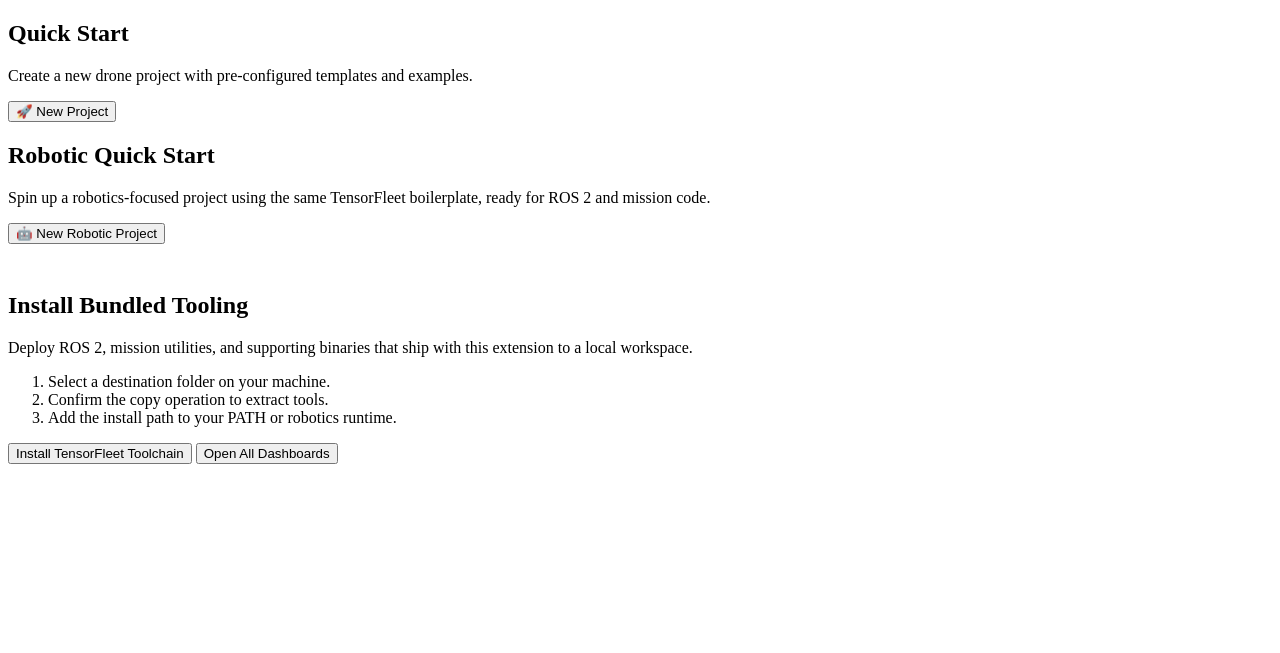
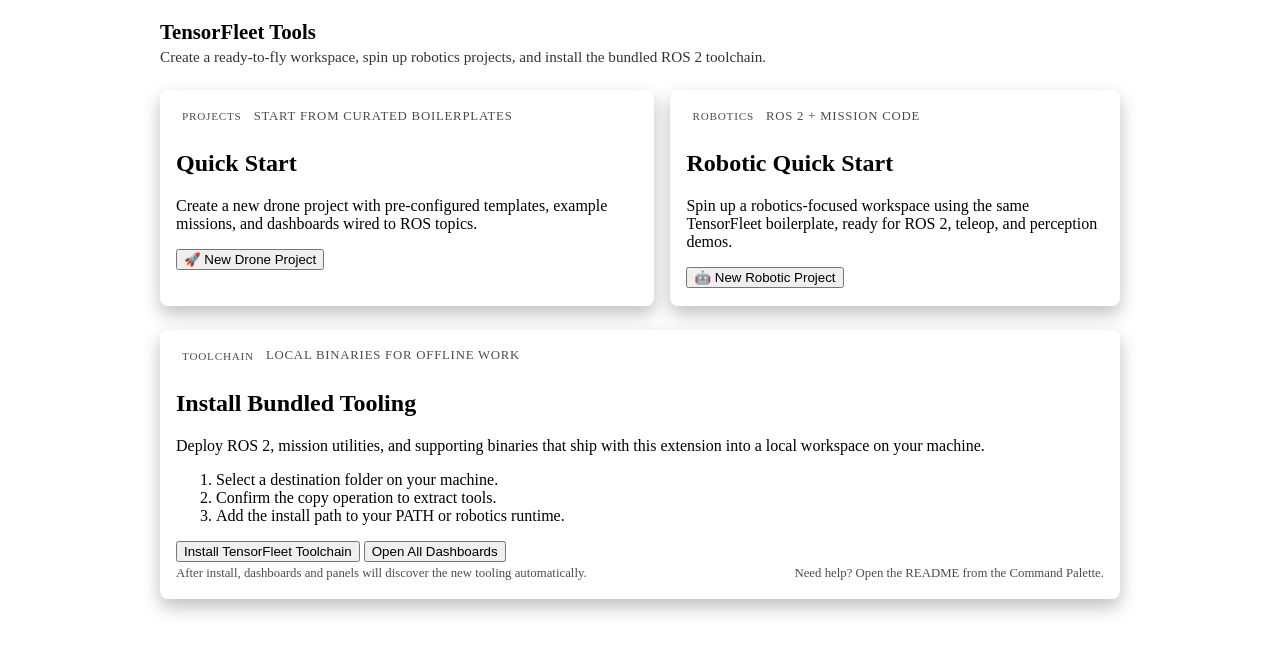
Before and after one commit to TensorFleet/vscode-tensorfleet, a Python web app: template src/templates/tooling-view.html in a window 1280 px wide. Shown: the top 653 px of the page. Run offline with Jinja, Linux system fonts and the light colour scheme; the template is opened without the code that fills it, so the values that code supplies are empty.

Commit message:
UI update for tooling view

```diff
--- a/src/templates/tooling-view.html
+++ b/src/templates/tooling-view.html
@@ -6,34 +6,147 @@
     <meta name="viewport" content="width=device-width, initial-scale=1.0" />
     <title>TensorFleet Tool Installer</title>
     {{styles}}
+    <style>
+      .tooling {
+        max-width: 960px;
+        margin: 0 auto;
+        padding: 12px 8px 24px;
+        display: flex;
+        flex-direction: column;
+        gap: 24px;
+      }
+
+      .tooling__header {
+        display: flex;
+        flex-direction: column;
+        gap: 4px;
+      }
+
+      .tooling__title {
+        margin: 0;
+        font-size: 1.3rem;
+        font-weight: 600;
+      }
+
+      .tooling__subtitle {
+        margin: 0;
+        font-size: 0.95rem;
+        opacity: 0.8;
+      }
+
+      .tooling__grid {
+        display: grid;
+        grid-template-columns: minmax(0, 1.1fr) minmax(0, 1fr);
+        gap: 16px;
+      }
+
+      @media (max-width: 768px) {
+        .tooling__grid {
+          grid-template-columns: minmax(0, 1fr);
+        }
+      }
+
+      .tooling-card {
+        border-radius: 8px;
+        padding: 16px 16px 18px;
+        background: var(--vscode-editorWidget-background, var(--vscode-editor-background));
+        border: 1px solid var(--vscode-editorWidget-border);
+        box-shadow: 0 8px 18px rgba(0, 0, 0, 0.25);
+      }
+
+      .tooling-card__meta {
+        display: inline-flex;
+        align-items: center;
+        gap: 6px;
+        margin-bottom: 6px;
+        font-size: 0.8rem;
+        text-transform: uppercase;
+        letter-spacing: 0.06em;
+        opacity: 0.7;
+      }
+
+      .tooling-card__chip {
+        padding: 2px 6px;
+        border-radius: 999px;
+        border: 1px solid var(--vscode-button-border, var(--vscode-button-background));
+        font-size: 0.7rem;
+        text-transform: uppercase;
+      }
+
+      .tooling-card--accent {
+        border-color: var(--vscode-button-background);
+      }
+
+      .tooling-divider {
+        border: none;
+        border-top: 1px solid var(--vscode-editorWidget-border);
+        margin: 4px 0 0;
+      }
+
+      .tooling-footer {
+        display: flex;
+        align-items: center;
+        justify-content: space-between;
+        gap: 12px;
+        font-size: 0.8rem;
+        opacity: 0.7;
+      }
+
+      @media (max-width: 640px) {
+        .tooling-footer {
+          flex-direction: column;
+          align-items: flex-start;
+        }
+      }
+    </style>
   </head>
   <body>
-    <section class="viewport">
+    <main class="tooling">
+      <header class="tooling__header">
+        <h1 class="tooling__title">TensorFleet Tools</h1>
+        <p class="tooling__subtitle">
+          Create a ready-to-fly workspace, spin up robotics projects, and install the bundled ROS 2 toolchain.
+        </p>
+      </header>
+
+      <div class="tooling__grid">
+        <section class="viewport tooling-card tooling-card--accent">
+          <div class="tooling-card__meta">
+            <span class="tooling-card__chip">Projects</span>
+            <span>Start from curated boilerplates</span>
+          </div>
           <h2 class="viewport__title">Quick Start</h2>
           <p class="viewport__description">
-        Create a new drone project with pre-configured templates and examples.
+            Create a new drone project with pre-configured templates, example missions, and dashboards wired to ROS topics.
           </p>
           <div class="viewport__actions">
-        <button id="newProject" class="viewport__action">🚀 New Project</button>
+            <button id="newProject" class="viewport__action">🚀 New Drone Project</button>
           </div>
         </section>
 
-    <section class="viewport">
+        <section class="viewport tooling-card">
+          <div class="tooling-card__meta">
+            <span class="tooling-card__chip">Robotics</span>
+            <span>ROS 2 + mission code</span>
+          </div>
           <h2 class="viewport__title">Robotic Quick Start</h2>
           <p class="viewport__description">
-        Spin up a robotics-focused project using the same TensorFleet boilerplate, ready for ROS 2 and mission code.
+            Spin up a robotics-focused workspace using the same TensorFleet boilerplate, ready for ROS 2, teleop, and perception demos.
           </p>
           <div class="viewport__actions">
             <button id="newRoboticProject" class="viewport__action">🤖 New Robotic Project</button>
           </div>
         </section>
+      </div>
 
-    <hr style="border: none; border-top: 1px solid var(--vscode-editorWidget-border); margin: 24px 0;">
-
-    <section class="viewport">
+      <section class="viewport tooling-card">
+        <div class="tooling-card__meta">
+          <span class="tooling-card__chip">Toolchain</span>
+          <span>Local binaries for offline work</span>
+        </div>
         <h2 class="viewport__title">Install Bundled Tooling</h2>
         <p class="viewport__description">
-        Deploy ROS 2, mission utilities, and supporting binaries that ship with this extension to a local workspace.
+          Deploy ROS 2, mission utilities, and supporting binaries that ship with this extension into a local workspace on your machine.
         </p>
         <ol class="viewport__list">
           <li>Select a destination folder on your machine.</li>
@@ -44,7 +157,13 @@
           <button id="installTools" class="viewport__action">Install TensorFleet Toolchain</button>
           <button id="openAllPanels" class="viewport__action viewport__action--secondary">Open All Dashboards</button>
         </div>
+        <hr class="tooling-divider" />
+        <div class="tooling-footer">
+          <span>After install, dashboards and panels will discover the new tooling automatically.</span>
+          <span>Need help? Open the README from the Command Palette.</span>
+        </div>
       </section>
+    </main>
     <script nonce="tooling">
       const vscode = acquireVsCodeApi();
       document.getElementById('newProject')?.addEventListener('click', () => {
```
Lines whose indentation alone changed are shown as unchanged.
